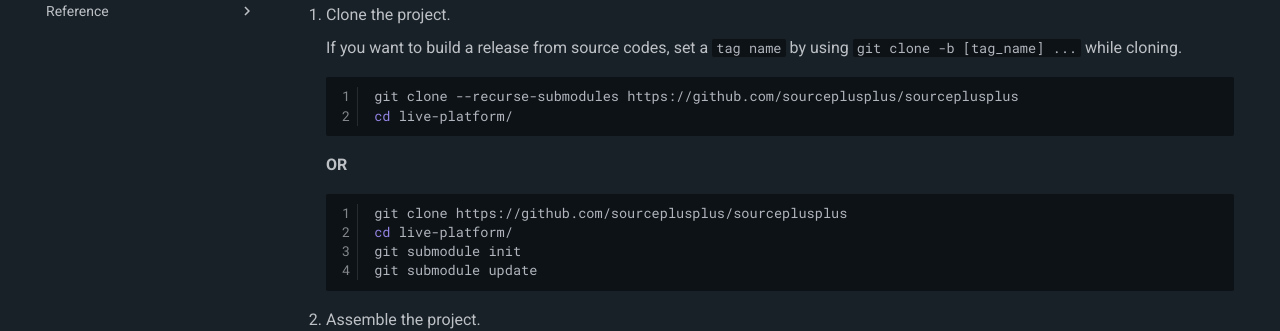
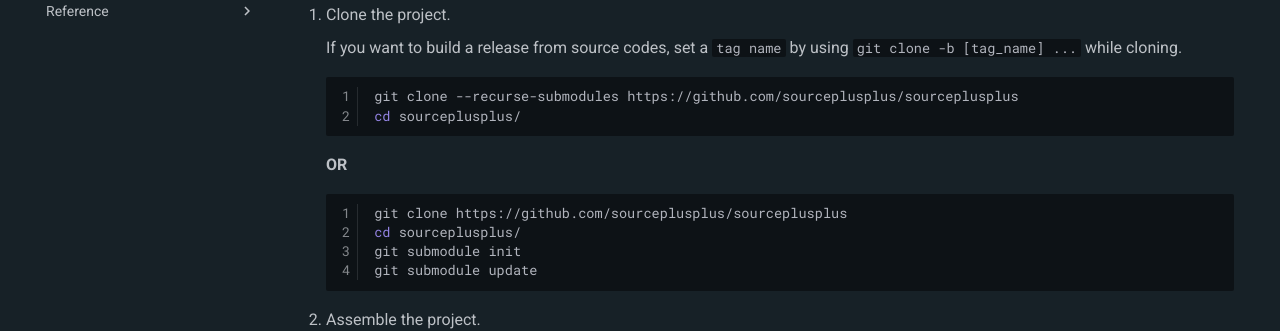
Before and after one commit to sourceplusplus/documentation, an MkDocs documentation site: the page built from docs/contributing/How-to-build.md, in a window 1280 px wide and 965 px high. Shown: the part 387-718 px from the top of the window. Built offline with MkDocs 1.6.1 and Material for MkDocs 9.7.7, drawn with Linux system fonts in a browser that asks for light colours; comment, search, counter and statistics services are not loaded; the version menu is left out.

Commit message:
Update How-to-build.md

````diff
--- a/docs/contributing/How-to-build.md
+++ b/docs/contributing/How-to-build.md
@@ -11,12 +11,12 @@
 
     ```bash
     git clone --recurse-submodules https://github.com/sourceplusplus/sourceplusplus
-    cd live-platform/
+    cd sourceplusplus/
     ```
     **OR**
     ```bash
     git clone https://github.com/sourceplusplus/sourceplusplus
-    cd live-platform/
+    cd sourceplusplus/
     git submodule init
     git submodule update
     ```
````
